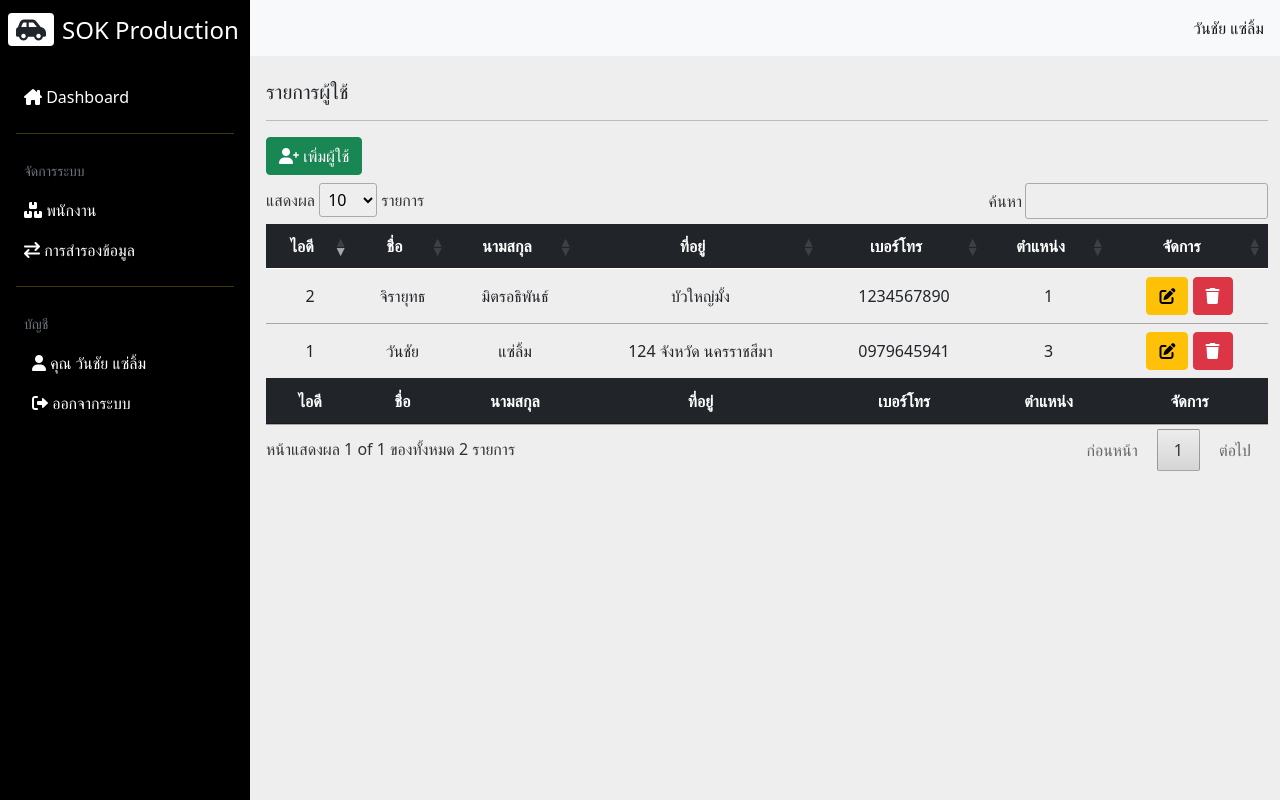
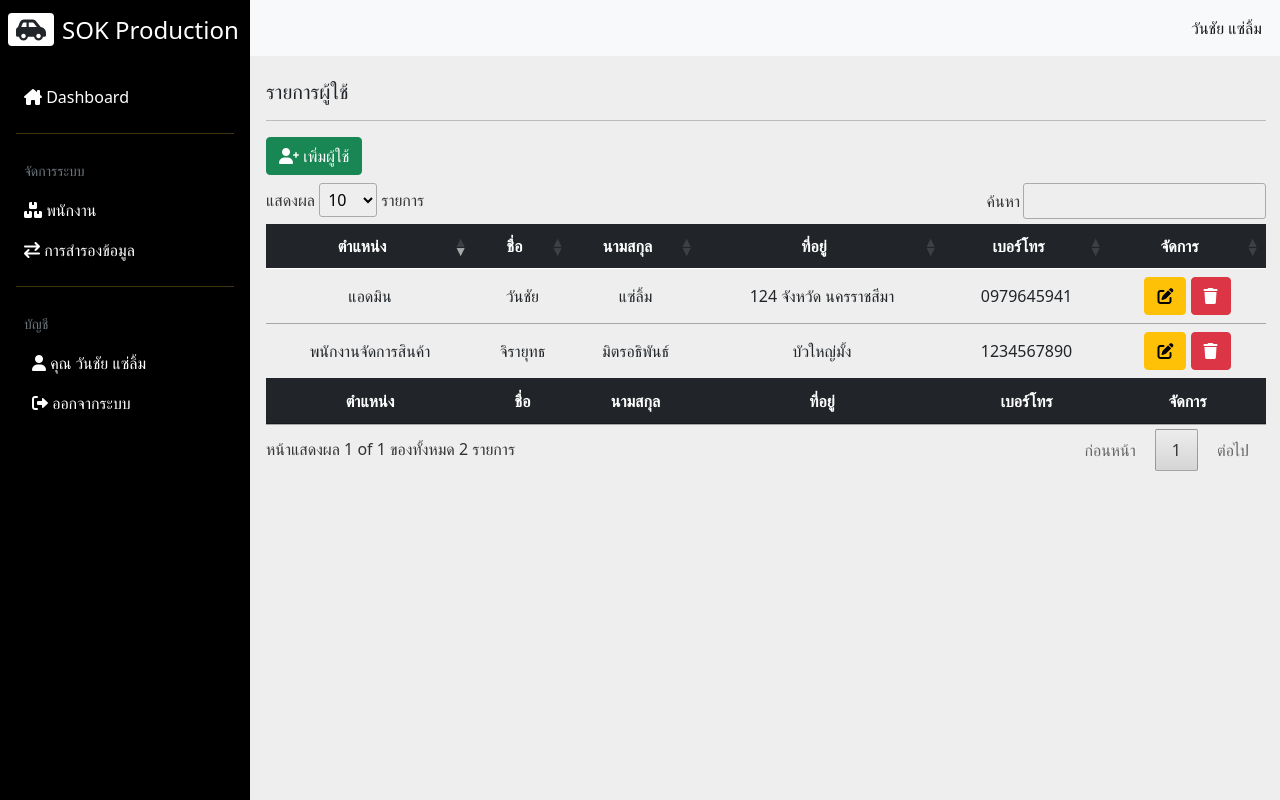
Before and after one commit to seayprem/sok, a PHP site: page /employee.php in a window 1280 px wide. Run offline with PHP 8.4, Linux system fonts and the light colour scheme; a user stored in the database is signed in; data comes from the database, SQL or seed files in the repository.

Commit message:
fixed add position first & remove id emp

```diff
--- a/employee.php
+++ b/employee.php
@@ -76,14 +76,13 @@ if(empty($_SESSION['emp_level'])) {
                 <table class="table align-middle table-hover" id="myTable">
                   <thead class="table-dark">
                     <tr>
-                      <th class="text-center">ไอดี</th>
+                      <th class="text-center">ตำแหน่ง</th>
                       <th class="text-center">ชื่อ</th>
                       <th style="display:none;" class="text-center">ชื่อ</th>
                       <th style="display:none;" class="text-center">ชื่อ</th>
                       <th class="text-center">นามสกุล</th>
                       <th class="text-center">ที่อยู่</th>
                       <th class="text-center">เบอร์โทร</th>
-                      <th class="text-center">ตำแหน่ง</th>
                       <th class="text-center">จัดการ</th>
                     </tr>
                   </thead>
@@ -96,14 +95,23 @@ if(empty($_SESSION['emp_level'])) {
                       while($row = mysqli_fetch_array($query)) {
                       ?>
                       <tr id="<?= $row['emp_id']; ?>">
-                        <td><?= $row['emp_id']; ?></td>
+                        <td data-target="level">
+                          <?php
+                          if($row['emp_level'] == 1) {
+                            echo "พนักงานจัดการสินค้า";
+                          } else if($row['emp_level'] == 2) {
+                            echo "เจ้าของกิจการ";
+                          } else {
+                            echo "แอดมิน";
+                          }
+                          ?>
+                        </td>
                         <td style="display:none;" data-target="user"><?= $row['emp_user']; ?></td>
                         <td style="display:none;" data-target="pass"><?= $row['emp_pass']; ?></td>
                         <td data-target="fname"><?= $row['emp_fname']; ?></td>
                         <td data-target="lname"><?= $row['emp_lname']; ?></td>
                         <td data-target="address"><?= $row['emp_address']; ?></td>
                         <td data-target="phone"><?= $row['emp_phone']; ?></td>
-                        <td data-target="level"><?= $row['emp_level']; ?></td>
                         <td>
                           <a href="#" data-role="edit" data-id="<?= $row['emp_id']; ?>" class="btn btn-warning"><i class="fa-solid fa-pen-to-square"></i></a>
                           <a href="#" data-role="delete" data-id="<?= $row['emp_id']; ?>" class="btn btn-danger"><i class="fa-solid fa-trash"></i></a>
@@ -113,12 +121,11 @@ if(empty($_SESSION['emp_level'])) {
                   </tbody>
                   <thead class="table-dark">
                   <tr>
-                      <th class="text-center">ไอดี</th>
+                      <th class="text-center">ตำแหน่ง</th>
                       <th class="text-center">ชื่อ</th>
                       <th class="text-center">นามสกุล</th>
                       <th class="text-center">ที่อยู่</th>
                       <th class="text-center">เบอร์โทร</th>
-                      <th class="text-center">ตำแหน่ง</th>
                       <th class="text-center">จัดการ</th>
                     </tr>
                   </thead>
```
